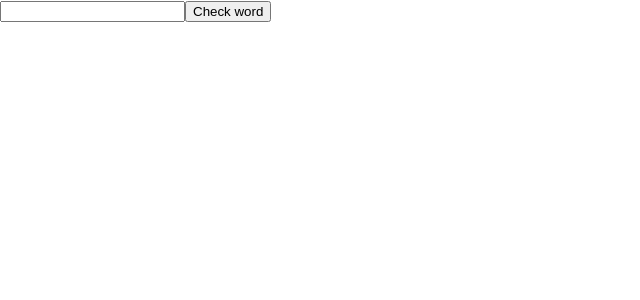
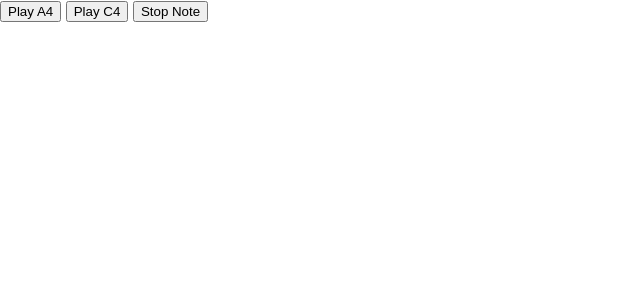
Before and after one commit to richardl62/react-playpen, a React (Create React App) app: page / in a window 1280 px wide. Shown: the top 300 px of the page, without its empty margins (0-640 px from the left). Built offline with nearby package versions, Linux system fonts and the light colour scheme.

Commit message:
Add play-notes.tsx and dictionary.tsx

```diff
--- a/package.json
+++ b/package.json
@@ -10,6 +10,7 @@
     "@types/node": "^16.11.19",
     "@types/react": "^17.0.38",
     "@types/react-dom": "^17.0.11",
+    "axios": "^1.5.0",
     "react": "^17.0.2",
     "react-dom": "^17.0.2",
     "react-scripts": "5.0.0",
--- a/src/App.tsx
+++ b/src/App.tsx
@@ -1,46 +1,8 @@
-import React, { useState } from 'react';
-import './App.css';
+import React from 'react';
+import { PlayNotes } from './play-notes';
 
-
-const DICTIONARY_API_BASE_URL =
-    'https://api.dictionaryapi.dev/api/v2/entries/en/';
-
-const fetchWordDefinitions = async (word: string) => {
-    console.log(`Making request for definitions of ${word}...`);
-
-    const response = await fetch(DICTIONARY_API_BASE_URL + word);
-    const json = await response.json();
-    console.log(json)
-    return Array.isArray(json) ? "found" : "not found";
+const App = () => {
+  return <PlayNotes/>;
 };
 
-function App() {
-  const [word, setWord] = useState("");
-  const [definition, setDefinition] = useState("");
-
-  const onCheckWord = () => {
-    setDefinition("...")
-
-    fetchWordDefinitions(word).then(defintions =>
-      setDefinition(word + defintions)
-    )
-    .catch(_ => {
-        setDefinition(`Could not retrive any defintions for ${word}`)
-    });
-  }
-  return <div>
-    <div>
-      <input
-        value={word}
-        onChange={event => setWord(event.target.value)}
-      />
-      <button onClick={onCheckWord}>
-          Check word
-      </button>
-    </div>
-
-    <div>{definition}</div>
-
-    </div>
-}
 export default App;
--- /dev/null
+++ b/src/play-notes.tsx
@@ -0,0 +1,43 @@
+import React, { useEffect, useState } from 'react';
+
+const AudioContext = window.AudioContext;
+
+export const PlayNotes = () => {
+  const [audioContext, setAudioContext] = useState<AudioContext|null>(null);
+  const [oscillatorNode, setOscillatorNode] = useState<OscillatorNode|null>(null);
+  const [gainNode, setGainNode] = useState<GainNode|null>(null);
+
+  useEffect(() => {
+    const audioContext = new AudioContext();
+    const oscillatorNode = audioContext.createOscillator();
+    const gainNode = audioContext.createGain();
+
+    oscillatorNode.connect(gainNode);
+    gainNode.connect(audioContext.destination);
+
+    setAudioContext(audioContext);
+    setOscillatorNode(oscillatorNode);
+    setGainNode(gainNode);
+  }, []);
+
+  const playNote = (frequency: number) => {
+    if (audioContext && oscillatorNode && gainNode) {
+      oscillatorNode.frequency.value = frequency;
+      oscillatorNode.start();
+    }
+  };
+
+  const stopNote = () => {
+    if (oscillatorNode) {
+      oscillatorNode.stop();
+    }
+  };
+
+  return (
+    <div>
+      <button onClick={() => playNote(440)}>Play A4</button> {/* A4 note */}
+      <button onClick={() => playNote(261.63)}>Play C4</button> {/* C4 note */}
+      <button onClick={stopNote}>Stop Note</button>
+    </div>
+  );
+};
```
Also changed, not shown: src/dictionary.tsx (added, +26 -0 lines), 1 other file (tests, documents, lock files or other folders).
